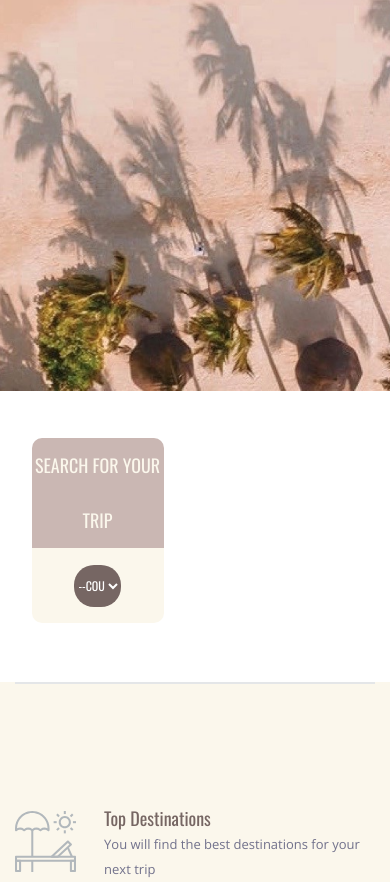
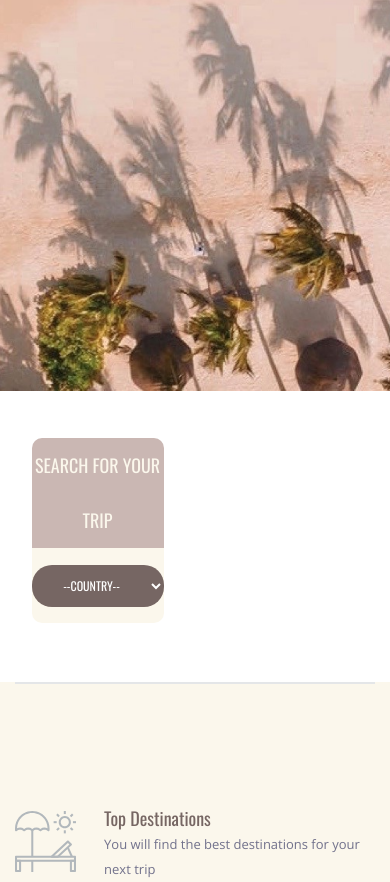
Before and after one commit to adriaparcerisas/GuideTravelWorld, a plain HTML site: page index.html in a window 390 px wide. Shown: the part 453-1335 px from the top of the page. Drawn offline with nearby package versions, Linux system fonts and the light colour scheme.

Commit message:
version 1.4.1

```diff
--- a/styles/responsive.css
+++ b/styles/responsive.css
@@ -147,6 +147,8 @@
 	.home_search
 	{
 		height: auto;
+		display: flex;
+		align-items: center;
 	}
 	.home_search_container
 	{
@@ -355,7 +357,6 @@
 	{
 		height: 42px;
 		font-size: 12px;
-		width: 35%
 	}
 	.destination_title a
 	{
```
